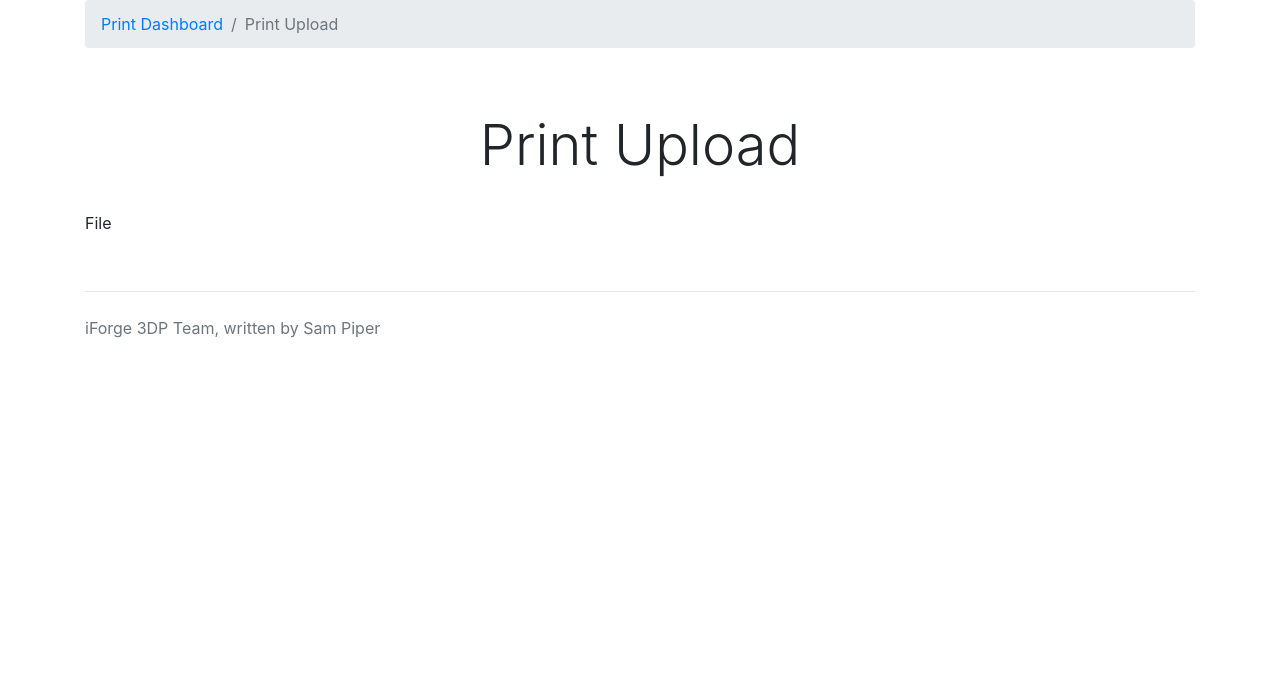
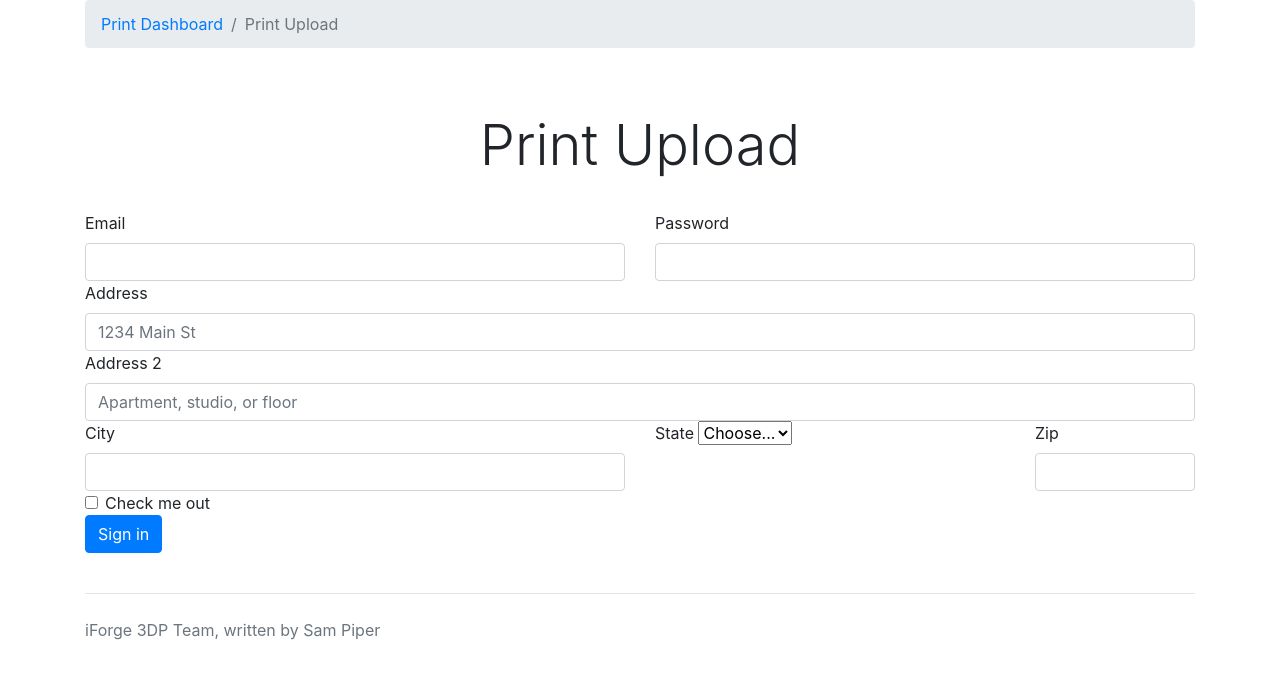
Before and after one commit to iforge-uos/print-queue-api, a Python web app: template src/templates/print_upload.j2 in a window 1280 px wide. Shown: the part 56-735 px from the top of the page. Run offline with Jinja, Linux system fonts and the light colour scheme; the template is opened without the code that fills it, so the values that code supplies are empty; some libraries are stand-ins or nearby versions.

Commit message:
feat: added form template

```diff
--- a/src/templates/print_upload.j2
+++ b/src/templates/print_upload.j2
@@ -5,17 +5,65 @@
 {% block content %}
     <div class="container">
         <ol class="breadcrumb">
-        <li class="breadcrumb-item"><a href="{{ url_for('management view.print_dashboard') }}">Print Dashboard</a></li>
-        <li class="breadcrumb-item active">Print Upload</li>
-    </ol>
+            <li class="breadcrumb-item">
+                <a href="{{ url_for('management view.print_dashboard') }}">Print Dashboard</a>
+            </li>
+            <li class="breadcrumb-item active">Print Upload</li>
+        </ol>
         <div class="px-3 py-3 pt-md-5 pb-md-4 mx-auto text-center">
             <h1 class="display-4">Print Upload</h1>
         </div>
-        <div id="react-root" class="row align-items-center mx-auto">
-        </div>
-        <div class="row mx-auto">
-            <p>File</p>
-        </div>
-        <script src="{{ url_for('static', filename='dist/bundle.js') }}"></script>
+        <form class="row g-3">
+            <div class="col-md-6">
+                <label for="inputEmail4" class="form-label">Email</label>
+                <input type="email" class="form-control" id="inputEmail4">
+            </div>
+            <div class="col-md-6">
+                <label for="inputPassword4" class="form-label">Password</label>
+                <input type="password" class="form-control" id="inputPassword4">
+            </div>
+            <div class="col-12">
+                <label for="inputAddress" class="form-label">Address</label>
+                <input type="text"
+                       class="form-control"
+                       id="inputAddress"
+                       placeholder="1234 Main St">
+            </div>
+            <div class="col-12">
+                <label for="inputAddress2" class="form-label">Address 2</label>
+                <input type="text"
+                       class="form-control"
+                       id="inputAddress2"
+                       placeholder="Apartment, studio, or floor">
+            </div>
+            <div class="col-md-6">
+                <label for="inputCity" class="form-label">City</label>
+                <input type="text" class="form-control" id="inputCity">
+            </div>
+            <div class="col-md-4">
+                <label for="inputState" class="form-label">State</label>
+                <select id="inputState" class="form-select">
+                    <option selected>
+                        Choose...
+                    </option>
+                    <option>
+                        ...
+                    </option>
+                </select>
+            </div>
+            <div class="col-md-2">
+                <label for="inputZip" class="form-label">Zip</label>
+                <input type="text" class="form-control" id="inputZip">
+            </div>
+            <div class="col-12">
+                <div class="form-check">
+                    <input class="form-check-input" type="checkbox" id="gridCheck">
+                    <label class="form-check-label" for="gridCheck">Check me out</label>
+                </div>
+            </div>
+            <div class="col-12">
+                <button type="submit" class="btn btn-primary">Sign in</button>
+            </div>
+        </form>
     </div>
 {% endblock content %}
```
